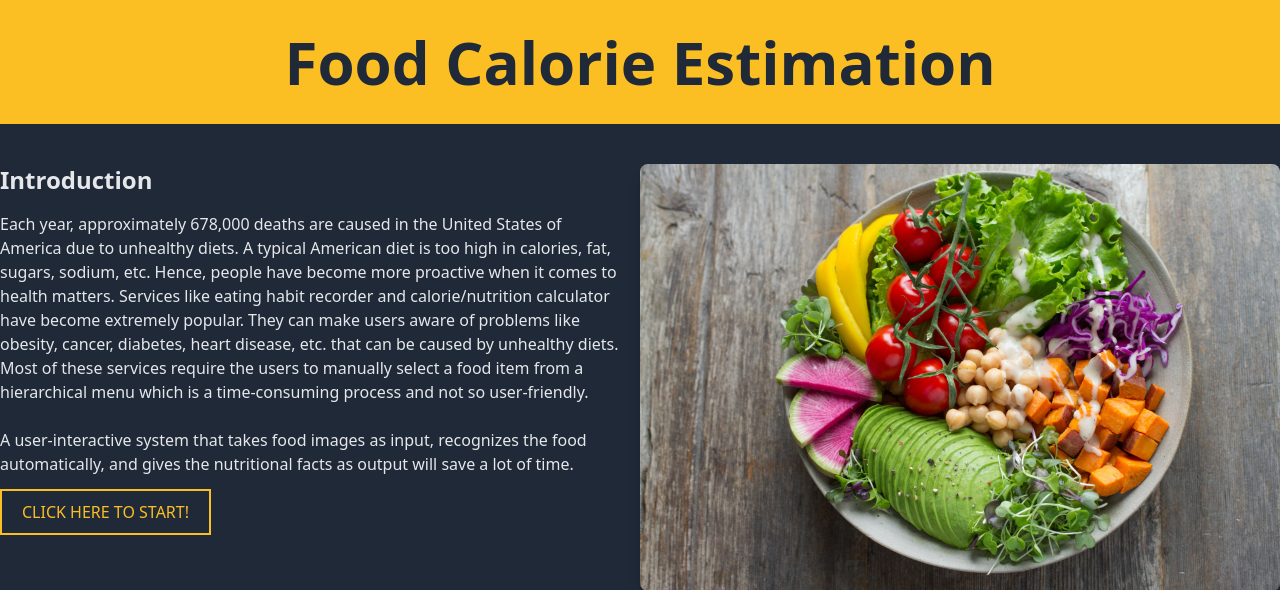
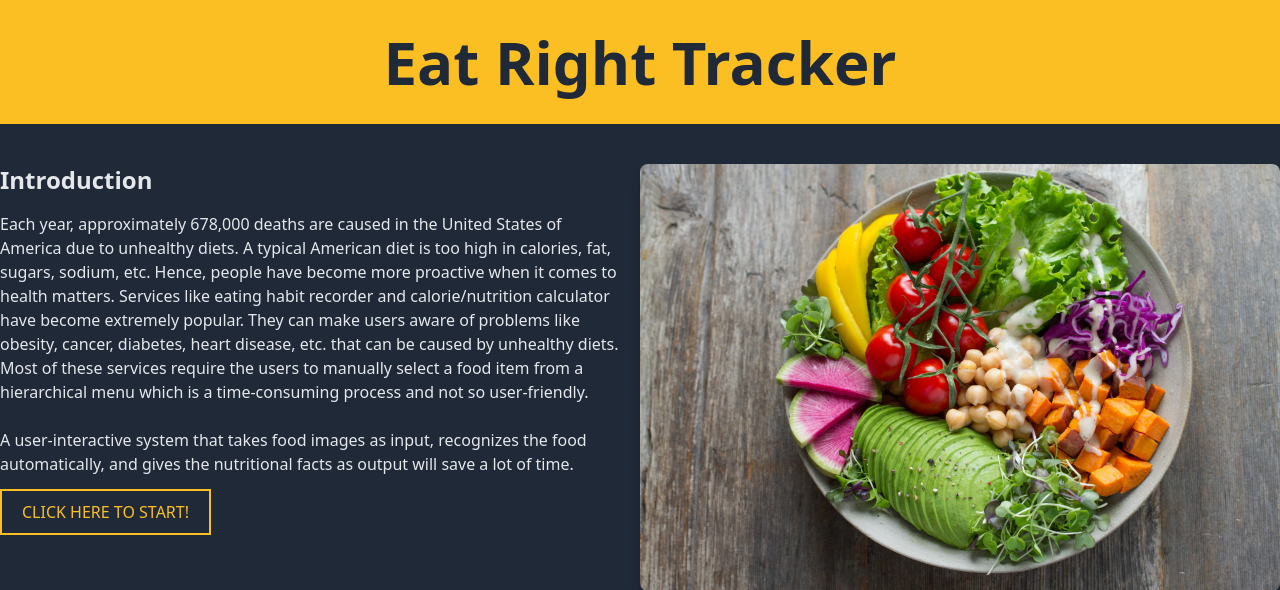
Before and after one commit to sania17xd/Eat-Right-Tracker, a Flask app: page / in a window 1280 px wide. Shown: the top 590 px of the page. Run offline with Flask 3, Linux system fonts and the light colour scheme; parts of the project's set-up code (start-up, migrations or seed data) failed here and were passed over.

Commit message:
Update index.html

```diff
--- a/templates/index.html
+++ b/templates/index.html
@@ -11,7 +11,7 @@
 <body class="bg-gray-800 font-sans text-gray-200">
     <div class="bg-yellow-400 py-8">
         <div class="container mx-auto text-gray-800 text-center">
-            <h1 class="text-4xl md:text-6xl font-bold">Food Calorie Estimation</h1>
+            <h1 class="text-4xl md:text-6xl font-bold">Eat Right Tracker</h1>
         </div>
     </div>
 
```
